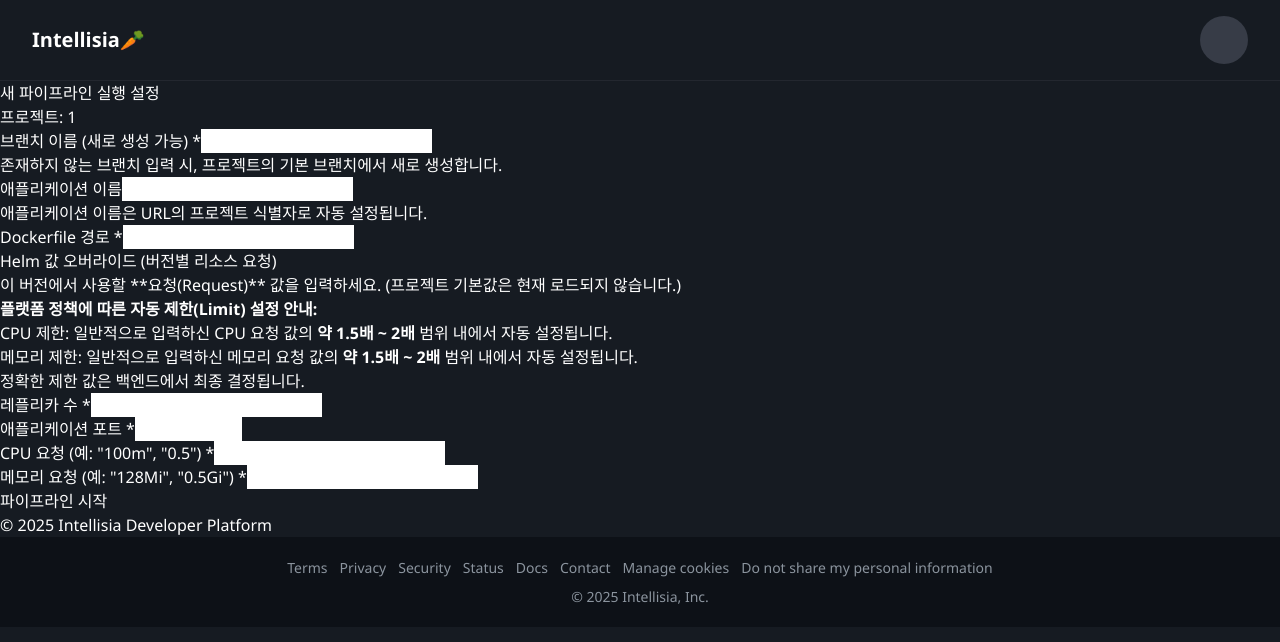
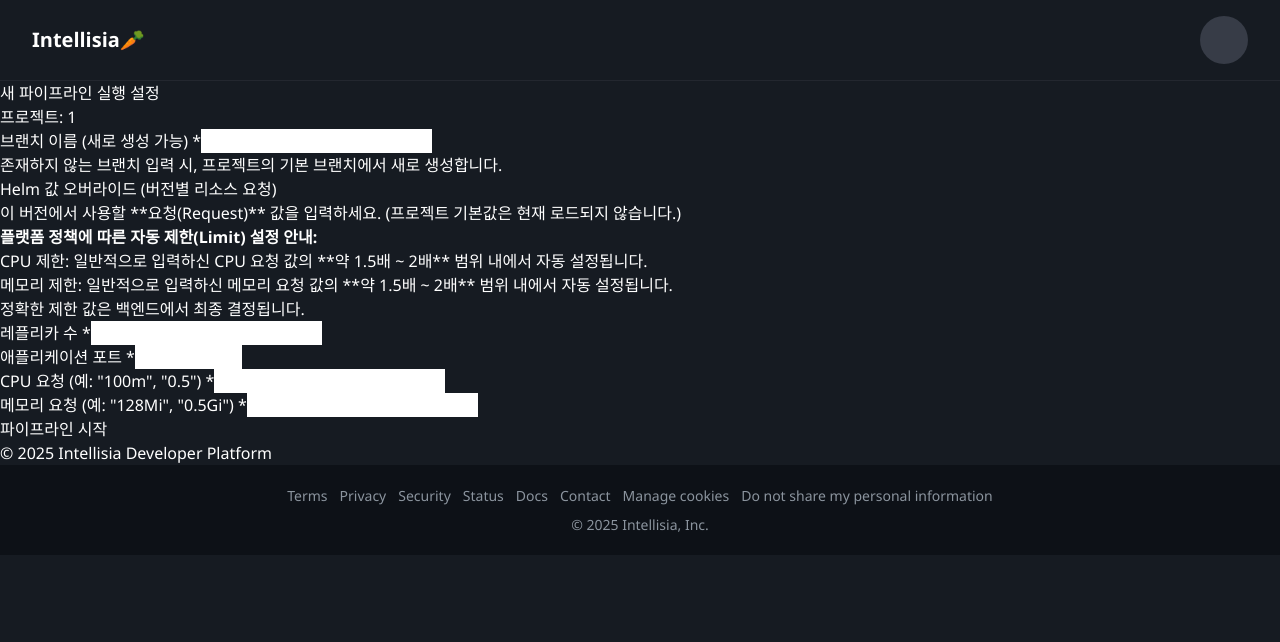
Before and after one commit to GRPC-OK/Intellisia, a Next.js app: page /project/1/prepare-run in a window 1280 px wide. Shown: the top 642 px of the page. Built offline with nearby package versions, Linux system fonts and the light colour scheme.

Commit message:
프론트 페이지 리팩토링

```diff
--- a/src/pages/project/[projectName]/prepare-run.tsx
+++ b/src/pages/project/[projectName]/prepare-run.tsx
@@ -8,8 +8,8 @@
 // 폼 입력 값 타입
 interface FormData {
   newBranchName: string;
-  applicationName: string; // 사용자가 입력하거나 URL의 projectName으로 고정
-  dockerfilePath: string;
+  // applicationName: string; // 삭제됨
+  // dockerfilePath: string; // 삭제됨
   helmReplicaCount: string;
   containerPort: string;
   cpuRequest: string;
@@ -19,8 +19,8 @@
 // 폼 필드별 에러 메시지 타입
 interface FormErrors {
   newBranchName?: string;
-  applicationName?: string;
-  dockerfilePath?: string;
+  // applicationName?: string; // 삭제됨
+  // dockerfilePath?: string; // 삭제됨
   helmReplicaCount?: string;
   containerPort?: string;
   cpuRequest?: string;
@@ -40,9 +40,8 @@
 
   const [formData, setFormData] = useState<FormData>({
     newBranchName: 'main', // 기본적인 일반 기본값
-    applicationName: '',   // useEffect에서 projectNameFromUrl로 채워짐
-
-    dockerfilePath: './Dockerfile',
+    // applicationName: '',   // useEffect에서 projectNameFromUrl로 채워짐 // 삭제됨
+    // dockerfilePath: './Dockerfile', // 삭제됨
     helmReplicaCount: '1',
     containerPort: '8080',
     cpuRequest: '100m',
@@ -54,26 +53,13 @@
   const [successMessage, setSuccessMessage] = useState<string>('');
 
   useEffect(() => {
-    if (router.isReady && projectNameFromUrl) {
-      // details API 호출 없이, applicationName만 URL의 projectName으로 설정
-      setFormData(prev => ({
-        ...prev,
-        applicationName: projectNameFromUrl,
-      }));
-
-    } else if (router.isReady && !projectNameFromUrl) {
-
+    if (router.isReady && !projectNameFromUrl) {
       setErrors(prev => ({ ...prev, apiError: `프로젝트 이름이 URL에 지정되지 않았습니다.` }));
     }
   }, [router.isReady, projectNameFromUrl]);
 
   const handleChange = (e: ChangeEvent<HTMLInputElement>) => {
     const { name, value } = e.target;
-    // applicationName 필드는 수정 불가하도록 할 수 있음
-    if (name === "applicationName" && formData.applicationName === projectNameFromUrl) {
-        // return; // 수정 못하게 하려면 여기서 막기 (단, 초기값 설정 후 사용자가 지우는것 방지)
-    }
-
     setFormData(prevData => ({ ...prevData, [name]: value }));
     setErrors(prevErrors => ({ ...prevErrors, [name]: undefined, apiError: undefined }));
     setSuccessMessage('');
@@ -83,9 +69,12 @@
     const newErrors: FormErrors = {};
     if (!formData.newBranchName.trim()) newErrors.newBranchName = '브랜치 이름은 필수입니다.';
 
-    if (!formData.applicationName.trim()) newErrors.applicationName = '애플리케이션 이름은 필수입니다.';
+    // applicationName 유효성 검사 삭제됨
+    // if (!formData.applicationName.trim()) newErrors.applicationName = '애플리케이션 이름은 필수입니다.';
 
-    if (!formData.dockerfilePath.trim()) newErrors.dockerfilePath = 'Dockerfile 경로는 필수입니다.';
+    // dockerfilePath 유효성 검사 삭제됨
+    // if (!formData.dockerfilePath.trim()) newErrors.dockerfilePath = 'Dockerfile 경로는 필수입니다.';
+
     const replicaCount = parseInt(formData.helmReplicaCount, 10);
     if (isNaN(replicaCount) || replicaCount < 0) newErrors.helmReplicaCount = '레플리카 수는 0 이상의 숫자여야 합니다.';
     const port = parseInt(formData.containerPort, 10);
@@ -110,11 +99,9 @@
   const handleSubmit = async (e: FormEvent<HTMLFormElement>) => {
     e.preventDefault();
     // projectDetails 의존성 제거, projectNameFromUrl로 대체 또는 applicationName 직접 사용
-    if (!validateForm() || !projectNameFromUrl || !formData.applicationName) {
+    if (!validateForm() || !projectNameFromUrl) { // applicationName 조건 제거
       if (!projectNameFromUrl) {
           setErrors(prev => ({ ...prev, apiError: "프로젝트 이름이 URL에 없습니다."}));
-      } else if (!formData.applicationName) {
-           setErrors(prev => ({ ...prev, apiError: "애플리케이션 이름이 설정되지 않았습니다."}));
       }
       return;
     }
@@ -124,8 +111,8 @@
 
     const payload = {
       branch: formData.newBranchName.trim(),
-      applicationName: formData.applicationName, // 폼 상태의 applicationName 사용
-      dockerfilePath: formData.dockerfilePath,
+      applicationName: projectNameFromUrl, // URL에서 직접 사용
+      dockerfilePath: './Dockerfile', // 하드코딩
       helmValueOverrides: {
         replicaCount: parseInt(formData.helmReplicaCount, 10),
         containerPort: parseInt(formData.containerPort, 10),
@@ -175,7 +162,7 @@
   }
   // projectNameFromUrl이 없으면 오류 메시지 표시
   if (!projectNameFromUrl) {
-     return <div className="min-h-screen bg-[#0d1117] text-gray-200 flex justify-center items-center"><p className="text-red-400">{errors.apiError || `프로젝트 이름을 URL에서 찾을 수 없습니다. URL 형식을 확인해주세요: /project/[프로젝트이름]/prepare-run`}</p></div>;
+      return <div className="min-h-screen bg-[#0d1117] text-gray-200 flex justify-center items-center"><p className="text-red-400">{errors.apiError || `프로젝트 이름을 URL에서 찾을 수 없습니다. URL 형식을 확인해주세요: /project/[프로젝트이름]/prepare-run`}</p></div>;
   }
 
   return (
@@ -184,7 +171,7 @@
         <div className="mb-8">
           <h1 className="text-3xl font-bold text-gray-100 mb-1">새 파이프라인 실행 설정</h1>
           {/* projectDetails.name 대신 formData.applicationName 또는 projectNameFromUrl 사용 */}
-          <p className="text-sm text-gray-400">프로젝트: <span className="font-semibold text-orange-400">{formData.applicationName || projectNameFromUrl}</span></p>
+          <p className="text-sm text-gray-400">프로젝트: <span className="font-semibold text-orange-400">{projectNameFromUrl}</span></p>
           {/* projectDetails.githubUrl은 이제 없으므로, 필요하다면 다른 방식으로 표시하거나 생략 */}
           {/* <p className="text-xs text-gray-500 truncate">Git Repo: {projectDetails?.githubUrl}</p> */}
         </div>
@@ -203,8 +190,8 @@
             <p className="mt-1 text-xs text-gray-500">존재하지 않는 브랜치 입력 시, 프로젝트의 기본 브랜치에서 새로 생성합니다.</p>
           </div>
 
-          {/* 애플리케이션 이름 (URL의 projectNameFromUrl로 고정, 수정 불가) */}
-          <div>
+          {/* 애플리케이션 이름 (URL의 projectNameFromUrl로 고정, 수정 불가) - 삭제됨 */}
+          {/* <div>
             <label htmlFor="applicationName" className="block text-sm font-medium text-gray-400 mb-1">애플리케이션 이름</label>
             <input
               type="text" name="applicationName" id="applicationName"
@@ -213,15 +200,15 @@
               className="w-full px-3 py-2 bg-[#0d1117] border border-[#30363d] rounded-md text-gray-400 cursor-not-allowed"
             />
              <p className="mt-1 text-xs text-gray-500">애플리케이션 이름은 URL의 프로젝트 식별자로 자동 설정됩니다.</p>
-          </div>
+          </div> */}
 
-          {/* Dockerfile 경로 */}
-          <div>
+          {/* Dockerfile 경로 - 삭제됨 */}
+          {/* <div>
             <label htmlFor="dockerfilePath" className="block text-sm font-medium text-gray-400 mb-1">Dockerfile 경로 <span className="text-red-400">*</span></label>
             <input type="text" name="dockerfilePath" id="dockerfilePath" value={formData.dockerfilePath} onChange={handleChange}
               className={`w-full px-3 py-2 bg-[#010409] border ${errors.dockerfilePath ? 'border-red-600' : 'border-[#30363d]'} rounded-md focus:ring-blue-500 focus:border-blue-500 placeholder-gray-500 text-gray-200`} />
             {errors.dockerfilePath && <p className="mt-1 text-xs text-red-400">{errors.dockerfilePath}</p>}
-          </div>
+          </div> */}
 
           <fieldset className="space-y-6 pt-6 border-t border-[#30363d]">
             <legend className="text-lg font-semibold text-gray-300 mb-3">Helm 값 오버라이드 (버전별 리소스 요청)</legend>
@@ -232,8 +219,8 @@
               <div>
                 <strong className="text-orange-300 block">플랫폼 정책에 따른 자동 제한(Limit) 설정 안내:</strong>
                 <ul className="list-disc list-inside pl-2 mt-1 text-gray-400 space-y-0.5">
-                  <li>CPU 제한: 일반적으로 입력하신 CPU 요청 값의 <strong>약 1.5배 ~ 2배</strong> 범위 내에서 자동 설정됩니다.</li>
-                  <li>메모리 제한: 일반적으로 입력하신 메모리 요청 값의 <strong>약 1.5배 ~ 2배</strong> 범위 내에서 자동 설정됩니다.</li>
+                  <li>CPU 제한: 일반적으로 입력하신 CPU 요청 값의 **약 1.5배 ~ 2배** 범위 내에서 자동 설정됩니다.</li>
+                  <li>메모리 제한: 일반적으로 입력하신 메모리 요청 값의 **약 1.5배 ~ 2배** 범위 내에서 자동 설정됩니다.</li>
                 </ul>
                 <p className="mt-1">정확한 제한 값은 백엔드에서 최종 결정됩니다.</p>
               </div>
@@ -270,7 +257,6 @@
 
           <div className="pt-6">
             <button type="submit" disabled={isLoading}
-
               className="w-full flex justify-center py-2.5 px-4 border border-transparent rounded-md shadow-sm text-sm font-medium text-white bg-blue-600 hover:bg-blue-700 focus:outline-none focus:ring-2 focus:ring-offset-2 focus:ring-offset-gray-800 focus:ring-blue-500 disabled:opacity-60 disabled:cursor-not-allowed"
             >
               {isLoading ? '파이프라인 시작 중...' : '파이프라인 시작'}
```
Also changed, not shown: src/pages/create-project.tsx (+29 -27 lines).
